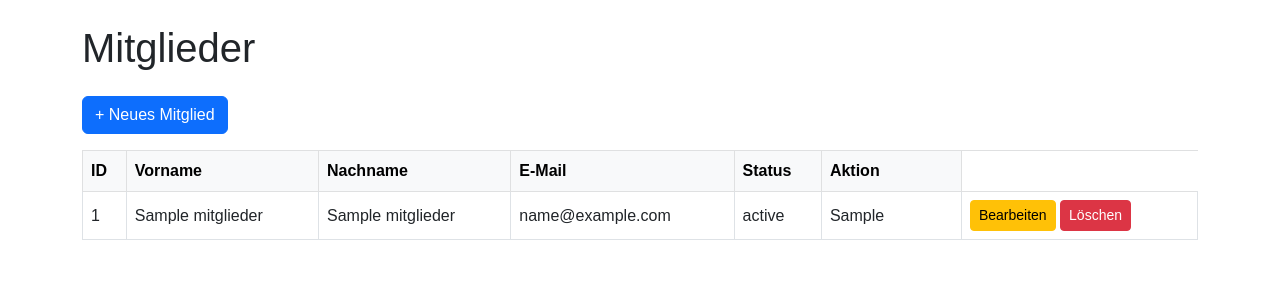
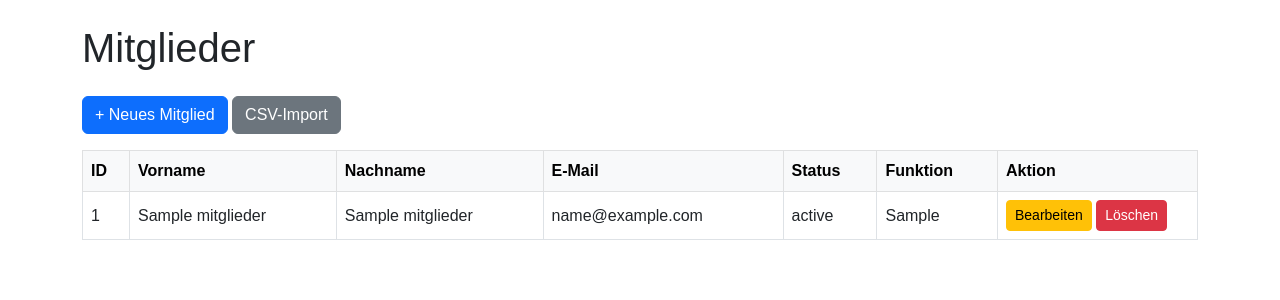
Before and after one commit to jessehaemmerle/Vereinsplattform, a Flask app: page /mitglieder in a window 1280 px wide. Shown: the part 56-356 px from the top of the page. Run offline with Flask 3, Linux system fonts and the light colour scheme; a user stored in the database is signed in; tables that the repository leaves empty hold one stand-in row (values such as "Sample post").

Commit message:
Modifikationen an der Mitarbeiterverwaltung, Upload via CSV möglich.

```diff
--- a/app.py
+++ b/app.py
@@ -103,6 +103,7 @@ def logout():
 # Startseite / Dashboard
 # ----------------------------------
 @app.route('/')
+@login_required
 def index():
     # Berechnung für Einnahmen und Ausgaben
     sum_einnahmen = db.session.query(db.func.sum(Finanzbuchung.betrag))\
@@ -158,7 +159,8 @@ def mitglied_new():
             nachname=form.nachname.data,
             email=form.email.data,
             eintrittsdatum=form.eintrittsdatum.data or date.today(),
-            status=form.status.data
+            status=form.status.data,
+            funktion=form.funktion.data
         )
         db.session.add(neues_mitglied)
         db.session.commit()
@@ -176,6 +178,7 @@ def mitglied_edit(mitglied_id):
         mitglied.email = form.email.data
         mitglied.eintrittsdatum = form.eintrittsdatum.data
         mitglied.status = form.status.data
+        mitglied.funktion = form.funktion.data
         db.session.commit()
         return redirect(url_for('mitglieder_liste'))
     return render_template('mitglied_edit.html', form=form, titel="Mitglied bearbeiten")
@@ -186,6 +189,37 @@ def mitglied_delete(mitglied_id):
     mitglied = Mitglied.query.get_or_404(mitglied_id)
     db.session.delete(mitglied)
     db.session.commit()
+    return redirect(url_for('mitglieder_liste'))
+
+@app.route('/mitglieder/import', methods=['GET', 'POST'])
+@login_required
+def mitglieder_import():
+    if request.method == 'POST':
+        file = request.files.get('file')
+        if not file:
+            flash('Keine Datei ausgewählt.', 'danger')
+            return redirect(url_for('mitglieder_liste'))
+
+        try:
+            stream = io.StringIO(file.stream.read().decode("UTF8"), newline=None)
+            csv_reader = csv.DictReader(stream)
+
+            for row in csv_reader:
+                neues_mitglied = Mitglied(
+                    vorname=row['Vorname'],
+                    nachname=row['Nachname'],
+                    email=row['Email'],
+                    eintrittsdatum=row.get('Eintrittsdatum', date.today()),
+                    status=row.get('Status', 'aktiv'),
+                    funktion=row.get('Funktion', 'Mitglied')
+                )
+                db.session.add(neues_mitglied)
+            db.session.commit()
+
+            flash('Mitglieder erfolgreich importiert.', 'success')
+        except Exception as e:
+            flash(f'Fehler beim Importieren der CSV: {e}', 'danger')
+
     return redirect(url_for('mitglieder_liste'))
 
 
--- a/templates/mitglieder.html
+++ b/templates/mitglieder.html
@@ -3,6 +3,32 @@
 {% block content %}
 <h1 class="mb-4">Mitglieder</h1>
 <a href="{{ url_for('mitglied_new') }}" class="btn btn-primary mb-3">+ Neues Mitglied</a>
+<a href="#" class="btn btn-secondary mb-3" data-bs-toggle="modal" data-bs-target="#csvImportModal">CSV-Import</a>
+
+<!-- Modal -->
+<div class="modal fade" id="csvImportModal" tabindex="-1" aria-labelledby="csvImportModalLabel" aria-hidden="true">
+  <div class="modal-dialog">
+    <div class="modal-content">
+      <form method="POST" action="{{ url_for('mitglieder_import') }}" enctype="multipart/form-data">
+        <div class="modal-header">
+          <h5 class="modal-title" id="csvImportModalLabel">Mitglieder via CSV importieren</h5>
+          <button type="button" class="btn-close" data-bs-dismiss="modal" aria-label="Schließen"></button>
+        </div>
+        <div class="modal-body">
+          <div class="mb-3">
+            <label for="csvFile" class="form-label">CSV-Datei auswählen</label>
+            <input class="form-control" type="file" id="csvFile" name="file" accept=".csv" required>
+          </div>
+          <p>Die CSV sollte folgende Spalten enthalten: <strong>Vorname, Nachname, Email, Eintrittsdatum, Status, Funktion</strong>.</p>
+        </div>
+        <div class="modal-footer">
+          <button type="submit" class="btn btn-primary">Importieren</button>
+        </div>
+      </form>
+    </div>
+  </div>
+</div>
+
 
 <table class="table table-bordered table-hover align-middle">
   <thead class="table-light">
@@ -12,7 +38,8 @@
       <th>Nachname</th>
       <th>E-Mail</th>
       <th>Status</th>
-      <th style="width: 140px;">Aktion</th>
+      <th>Funktion</th>
+      <th style="width: 200px;">Aktion</th>
     </tr>
   </thead>
   <tbody>
```
